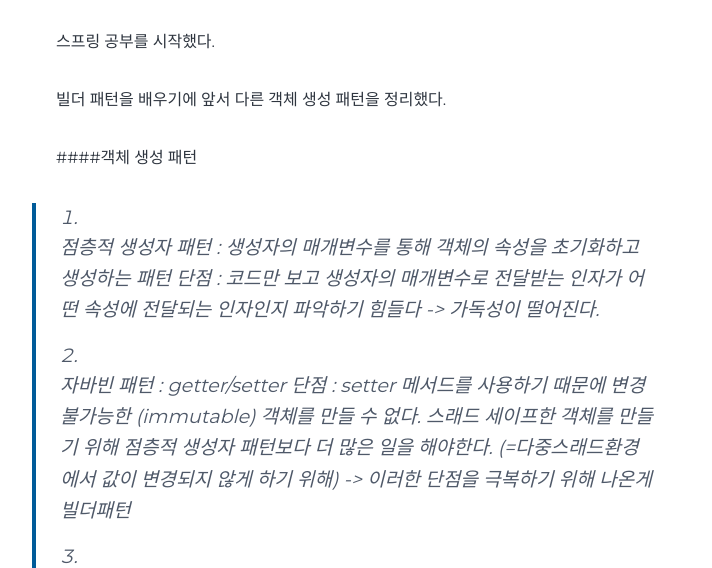
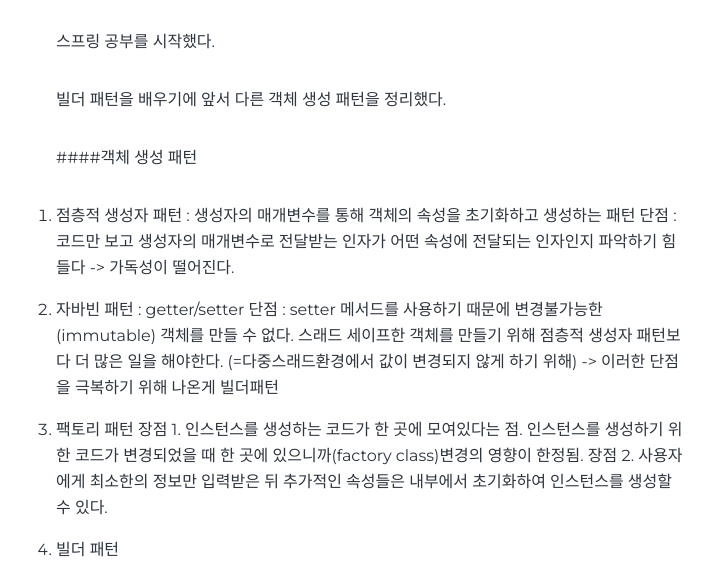
Before and after one commit to churn82/rendezvous0408, a Gatsby site: page /SPRING/spring/ in a window 1280 px wide. Shown: the part 211-779 px from the top of the page, without its empty margins (268-980 px from the left). Built offline with nearby package versions, Linux system fonts and the light colour scheme; Gatsby itself is replaced by a stand-in of ours.

Commit message:
edit spring2

```diff
--- a/content/blog/SPRING/spring.md
+++ b/content/blog/SPRING/spring.md
@@ -9,20 +9,20 @@ description: "Spring : getting started"
 빌더 패턴을 배우기에 앞서 다른 객체 생성 패턴을 정리했다.
 
 ####객체 생성 패턴
->1. 점층적 생성자 패턴 : 생성자의 매개변수를 통해 객체의 속성을 초기화하고 생성하는 패턴
->단점 : 코드만 보고 생성자의 매개변수로 전달받는 인자가 어떤 속성에 전달되는 인자인지 파악하기 힘들다 -> 가독성이 떨어진다.
->
->2. 자바빈 패턴 : getter/setter
->단점 : setter 메서드를 사용하기 때문에 변경불가능한 (immutable) 객체를 만들 수 없다.
->스래드 세이프한 객체를 만들기 위해 점층적 생성자 패턴보다 더 많은 일을 해야한다.
->(=다중스래드환경에서 값이 변경되지 않게 하기 위해) -> 이러한 단점을 극복하기 위해 나온게 빌더패턴
->
->3. 팩토리 패턴
->장점 1. 인스턴스를 생성하는 코드가 한 곳에 모여있다는 점. 인스턴스를 생성하기 위한 코드가 변경되었을 때 한 곳에 있으니까(factory class)변경의 영향이 한정됨.
->장점 2. 사용자에게 최소한의 정보만 입력받은 뒤 추가적인 속성들은 내부에서 초기화하여 인스턴스를 생성할 수 있다.
->
->4. 빌더 패턴
+1. 점층적 생성자 패턴 : 생성자의 매개변수를 통해 객체의 속성을 초기화하고 생성하는 패턴
+단점 : 코드만 보고 생성자의 매개변수로 전달받는 인자가 어떤 속성에 전달되는 인자인지 파악하기 힘들다 -> 가독성이 떨어진다.
+
+2. 자바빈 패턴 : getter/setter
+단점 : setter 메서드를 사용하기 때문에 변경불가능한 (immutable) 객체를 만들 수 없다.
+스래드 세이프한 객체를 만들기 위해 점층적 생성자 패턴보다 더 많은 일을 해야한다.
+(=다중스래드환경에서 값이 변경되지 않게 하기 위해) -> 이러한 단점을 극복하기 위해 나온게 빌더패턴
+
+3. 팩토리 패턴
+장점 1. 인스턴스를 생성하는 코드가 한 곳에 모여있다는 점. 인스턴스를 생성하기 위한 코드가 변경되었을 때 한 곳에 있으니까(factory class)변경의 영향이 한정됨.
+장점 2. 사용자에게 최소한의 정보만 입력받은 뒤 추가적인 속성들은 내부에서 초기화하여 인스턴스를 생성할 수 있다.
+
+4. 빌더 패턴
 
 ##### 키워드 정리
 - inner class : 외부로부터 속성값을 전달받아 outer class의 생성자를 호출하는 클래스
-- 체인메서드 : 자기자신을 반환해서 자기자신을 호출한 다음에 자기 자신을 반환?(대표 예:제이쿼리)
+- Method Chaining : 메서드가 객체를 반환하면 이를 통해 또 다른 함수를 호출하는 프로그래밍 패턴(대표 예:제이쿼리)
```
